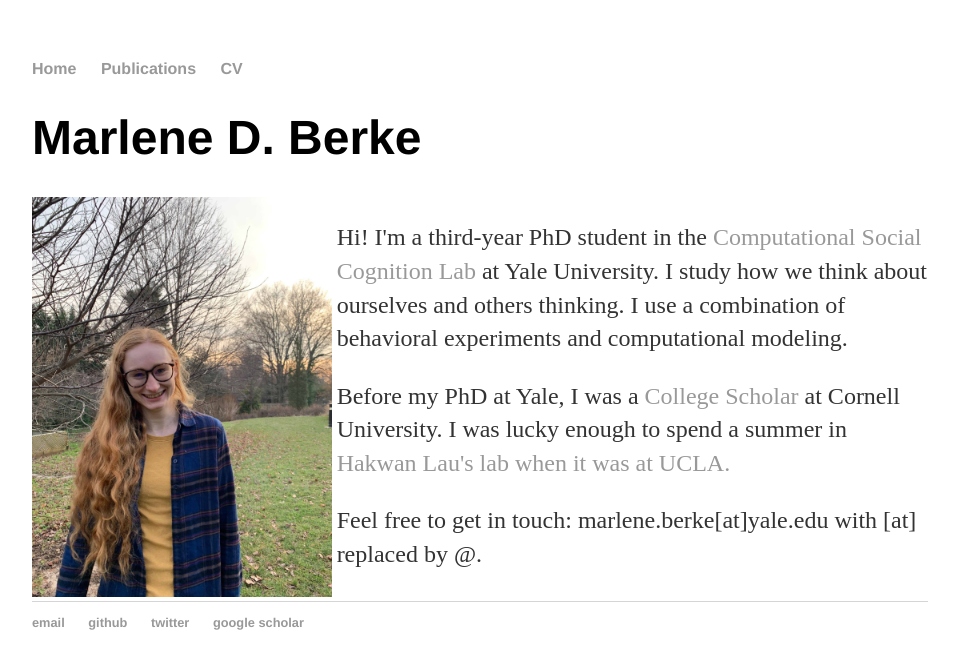
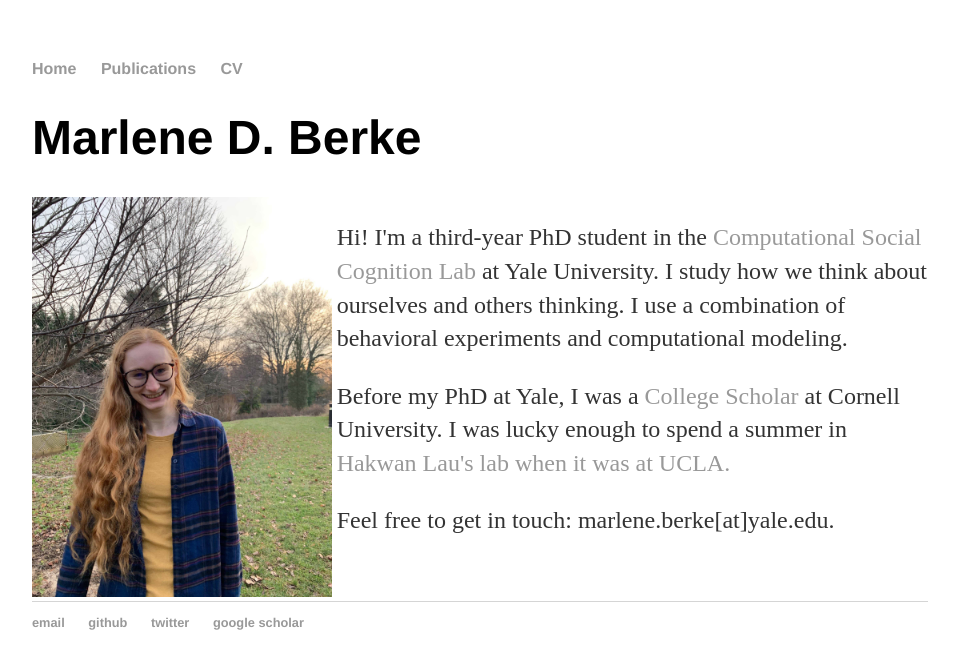
Before and after one commit to marleneberke/marleneberke.github.io, a Jekyll site: the page built from index.html, in a window 1280 px wide. Shown: the top 669 px of the page, without its empty margins (160-1115 px from the left). Built offline with Jekyll 4.4.1, drawn with Linux system fonts in a browser that asks for light colours.

Commit message:
Update index.html

```diff
--- a/index.html
+++ b/index.html
@@ -14,7 +14,7 @@ title: Marlene Berke
   		<div class="column2">
 			<p>Hi! I'm a third-year PhD student in the <a href="https://compdevlab.yale.edu/">Computational Social Cognition Lab</a> at Yale University. I study how we think about ourselves and others thinking. I use a combination of behavioral experiments and computational modeling. </p>
 			<p>Before my PhD at Yale, I was a <a href="https://as.cornell.edu/education/college-scholar-program/">College Scholar</a> at Cornell University. I was lucky enough to spend a summer in <a href="https://sites.google.com/view/hakwan-lau-lab">Hakwan Lau's lab when it was at UCLA.</a></p>
-			<p>Feel free to get in touch: marlene.berke[at]yale.edu with [at] replaced by @. </p>
+			<p>Feel free to get in touch: marlene.berke[at]yale.edu. </p>
  		</div>
     	</div>
 
```
